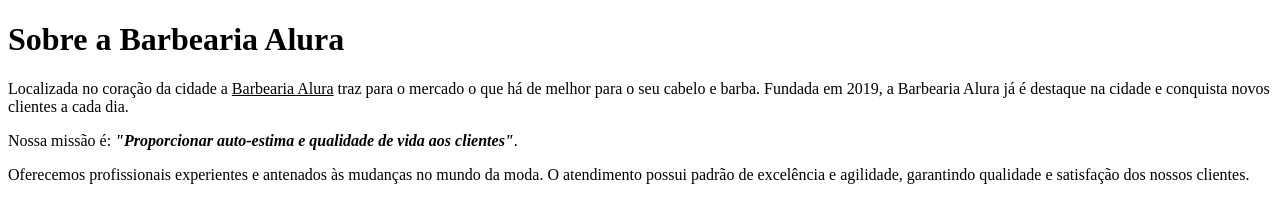
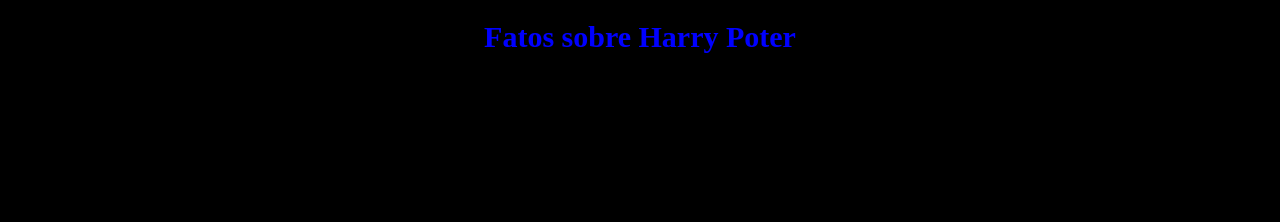
Before and after one commit to jorel20/paginaweb, a plain HTML site: page index.html in a window 1280 px wide. Drawn offline with Linux system fonts and the light colour scheme.

Commit message:
atualização

```diff
--- a/index.html
+++ b/index.html
@@ -6,11 +6,11 @@
 	<title></title>
 	<link rel = "stylesheet" href = "style.css">
 </head>
-<h1>Sobre a Barbearia Alura</h1>
+<h1>Fatos sobre Harry Poter </h1>
 
-<p>Localizada no coração da cidade a <u>Barbearia Alura</u> traz para o mercado o que há de melhor para o seu cabelo e barba. Fundada em 2019, a Barbearia Alura já é destaque na cidade e conquista novos clientes a cada dia.</p>
+<p>Fatos e curiosidades sobre Harry Poter<u>Harry poter</u>Saite prara saber e conhecer o mundo de magia e bruxaria dos filmes Harry poter</p>
 
-<P>Nossa missão é:<i><b> "Proporcionar auto-estima e qualidade de vida aos clientes"</i></b>.</P>
+<P>Nossa missão é:<i><b> "Proporcionar auto-estima e qualida</i></b>.</P>
 
 <p>Oferecemos profissionais experientes e antenados às mudanças no mundo da moda. O atendimento possui padrão de excelência e agilidade, garantindo qualidade e satisfação dos nossos clientes.</p>
 </body>
--- a/style.css
+++ b/style.css
@@ -0,0 +1,11 @@
+body{
+    background-color: black;
+}
+h1{
+    color: blue;
+    font-size: 30px;
+    text-align: center;
+}
+p{
+  font: size 20px;
+}
```
